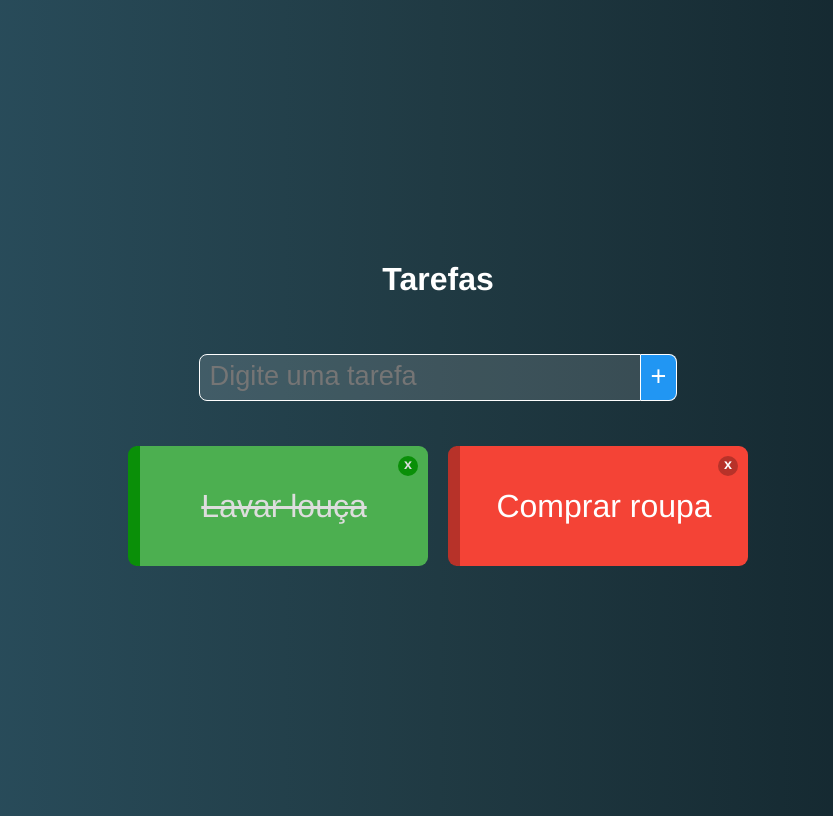
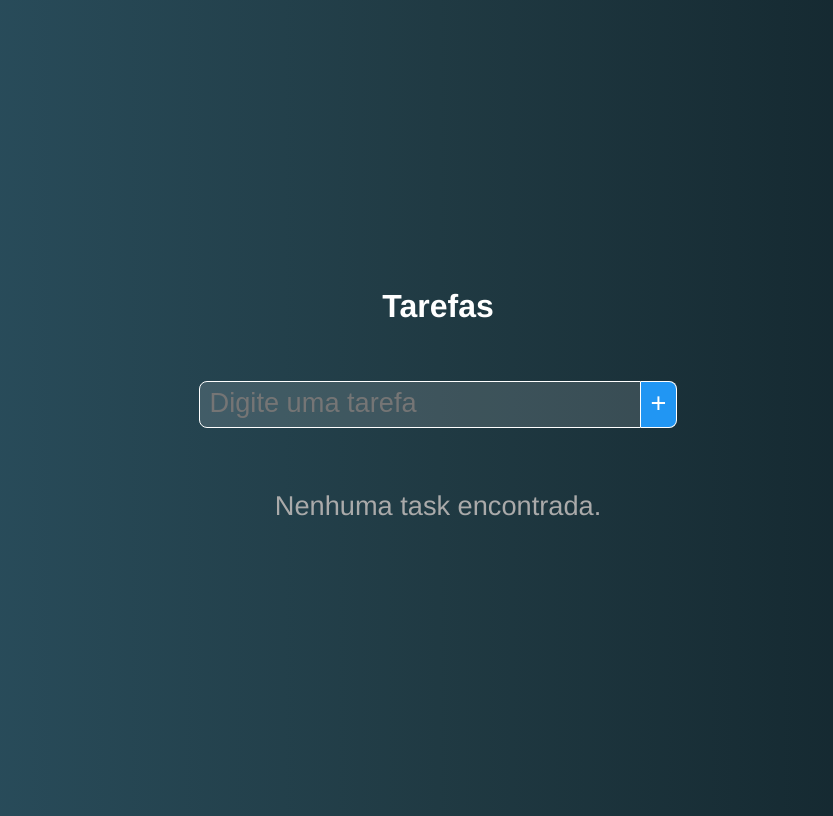
Before and after one commit to hayashirafael/todo-vue, a Vue app: page / in a window 1280 px wide. Shown: the whole page, without its empty margins (202-1035 px from the left). Built offline with nearby package versions, Linux system fonts and the light colour scheme.

Commit message:
<feat> implementando metodo de delete para task

```diff
--- a/src/App.vue
+++ b/src/App.vue
@@ -2,7 +2,7 @@
   <div id="app">
     <h1>Tarefas</h1>
     <NewTask @taskAdded="addTask($event)"/>
-    <TaskGrid :tasks="tasks"/>
+    <TaskGrid :tasks="tasks" @taskDeleted="deleteTask"/>
   </div>
 </template>
 
@@ -18,8 +18,7 @@ export default {
   data() {
     return {
       tasks: [
-        {name: 'Lavar louça', pending: false},
-        {name: 'Comprar roupa', pending: true},
+
       ]
     }
   },
@@ -35,6 +34,10 @@ export default {
       } else {
         alert('Essa task já existe!')
       }
+    },
+    deleteTask(task) {
+      const i = this.tasks.indexOf(task)
+      if (i >= 0) this.tasks.splice(i, 1)
     }
   }
 }
--- a/src/components/Task.vue
+++ b/src/components/Task.vue
@@ -1,6 +1,6 @@
 <template>
   <div class="task" :class="stateClass">
-     <span class="close">x</span>
+     <span @click="$emit('taskDeleted', task)" class="close">x</span>
      <p>{{task.name}}</p>
   </div>
 </template>
--- a/src/components/TaskGrid.vue
+++ b/src/components/TaskGrid.vue
@@ -1,7 +1,7 @@
 <template>
   <div class="task-grid">
      <template v-if="tasks.length">
-        <Task v-for="task in tasks" :key="task.name" :task="task"></Task>
+        <Task v-for="task in tasks" :key="task.name" :task="task" @taskDeleted="$emit('taskDeleted', $event)"></Task>
      </template>
      <p v-else class="no-task">Nenhuma task encontrada.</p>
 
```
